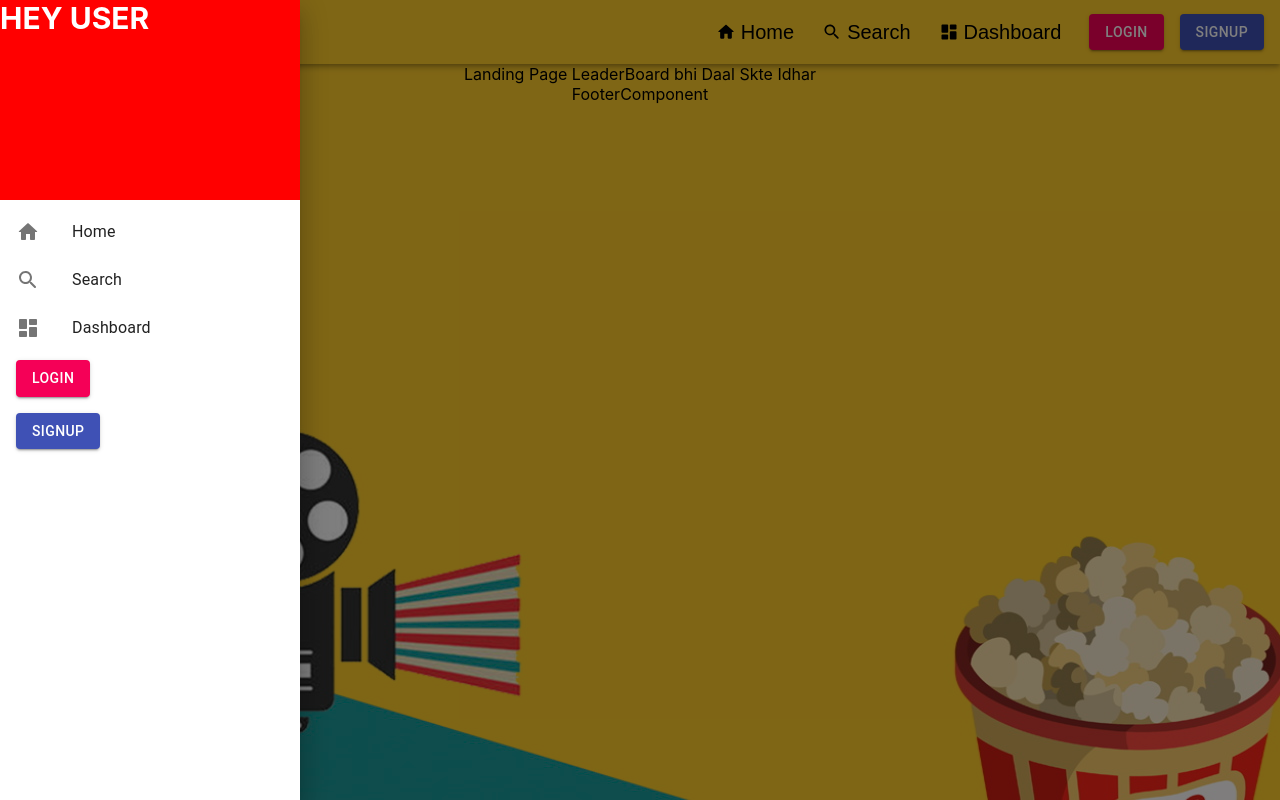
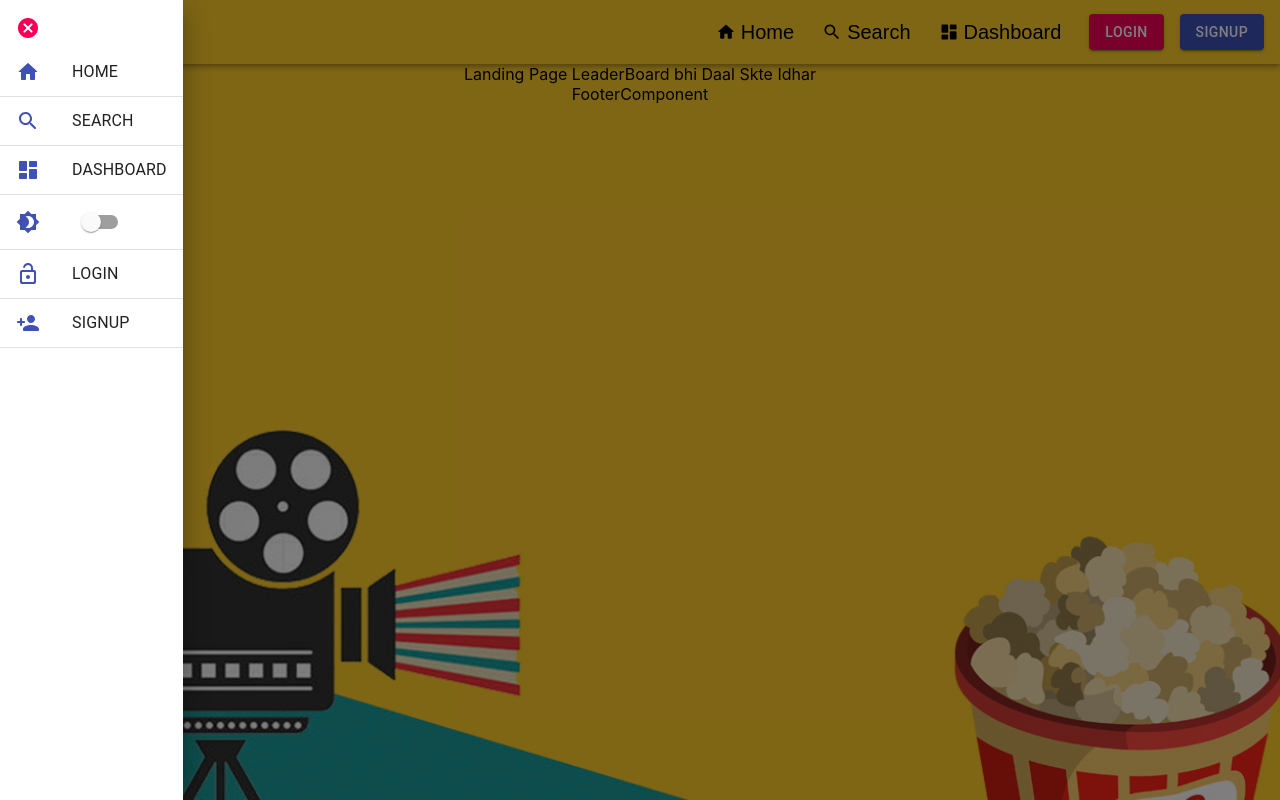
Before and after one commit to Shikhar15606/CineCup, a React (Create React App) app: page / in a window 1280 px wide. Both pictures are taken after a click on the button "menu". Built offline with nearby package versions, Linux system fonts and the light colour scheme; a web font is replaced by a local one.

Commit message:
Drawer updated

```diff
--- a/src/Components/HeaderComponent/HeaderComponent.js
+++ b/src/Components/HeaderComponent/HeaderComponent.js
@@ -11,24 +11,27 @@ import MenuIcon from '@material-ui/icons/Menu';
 import {Hidden} from '@material-ui/core'
 import SearchRoundedIcon from '@material-ui/icons/SearchRounded';
 import HomeRoundedIcon from '@material-ui/icons/HomeRounded';
+import Divider from '@material-ui/core/Divider';
+import SwipeableDrawer from '@material-ui/core/SwipeableDrawer';
+import Brightness4Icon from '@material-ui/icons/Brightness4';
+import List from '@material-ui/core/List';
 
-import SwipeableDrawer from '@material-ui/core/SwipeableDrawer';
-
-import List from '@material-ui/core/List';
-import Divider from '@material-ui/core/Divider';
 import ListItem from '@material-ui/core/ListItem';
 import ListItemIcon from '@material-ui/core/ListItemIcon';
 import ListItemText from '@material-ui/core/ListItemText';
-
+import CancelRoundedIcon from '@material-ui/icons/CancelRounded';
 import clsx from 'clsx';
-
-
-
+import LockOpenRoundedIcon from '@material-ui/icons/LockOpenRounded';
+import PersonAddRoundedIcon from '@material-ui/icons/PersonAddRounded';
+import Paper from '@material-ui/core/Paper';
+import Slide from '@material-ui/core/Slide';
+import Switch from '@material-ui/core/Switch';
 function HeaderComponent(){
 
         const useStyles = makeStyles((theme) => ({
           list: {
-            width: 300,
+
+
           },
           fullList: {
             width: 'auto',
@@ -80,42 +83,60 @@ function HeaderComponent(){
 
                   <React.Fragment >
 
-                    <SwipeableDrawer anchor="left" open={state} onClose={toggleDrawer( false)} onOpen={toggleDrawer(true)}
-                     transitionDuration={ 10 }	>
-                      <div style={{height:200,width:300,background:'red'}}>
+                    <SwipeableDrawer anchor="left" open={state} onClose={toggleDrawer( false)}  onOpen={toggleDrawer(true)} >
+                      {/* <div style={{height:200,width:300,background:'red'}}>
                         <span style={{fontSize:30,fontWeight:'bold',color:'white',}}>
                           HEY USER
                         </span>
 
-                      </div>
+                      </div> */}
                       <List className={classes.list}>
+                      <ListItem  key="Cancel" onClick={toggleDrawer(false)} style={{position:'absoloute',right:0}}>
+
+                      <ListItemIcon> <CancelRoundedIcon color="secondary" /> </ListItemIcon>
+
+                      </ListItem>
                       <Link to="/">
-                      <ListItem button key="Home">
-                      <ListItemIcon> <HomeRoundedIcon /> </ListItemIcon>
-                      <ListItemText primary="Home" />
+                      <ListItem button key="Home" onClick={toggleDrawer(false)}>
+                      <ListItemIcon  > <HomeRoundedIcon color="primary" /> </ListItemIcon>
+                      <ListItemText primary="HOME" />
                       </ListItem>
                       </Link>
-
+                      <Divider />
                       <Link to="/Search">
-                      <ListItem button key="Search">
-                      <ListItemIcon> <SearchRoundedIcon /> </ListItemIcon>
-                      <ListItemText primary="Search" />
+                      <ListItem button key="Search" onClick={toggleDrawer(false)}>
+                      <ListItemIcon> <SearchRoundedIcon color="primary"/> </ListItemIcon>
+                      <ListItemText primary="SEARCH" />
                       </ListItem>
                       </Link>
-
+                      <Divider />
                       <Link to="/dashboard">
-                      <ListItem button key="Dashboard">
-                      <ListItemIcon> <DashboardRoundedIcon /> </ListItemIcon>
-                      <ListItemText primary="Dashboard" />
+                      <ListItem button key="Dashboard" onClick={toggleDrawer(false)}>
+                      <ListItemIcon> <DashboardRoundedIcon color="primary" /> </ListItemIcon>
+                      <ListItemText primary="DASHBOARD" />
                       </ListItem>
                       </Link>
-                      <ListItem button key="Login">
-                      <Button variant="contained" color="secondary" href="/login" className={classes.Button1}> Login</Button>
+                      <Divider />
+                      <ListItem  key="Dark Mode" >
+                      <ListItemIcon> <Brightness4Icon color="primary"/> </ListItemIcon>
+                      {/* <ListItemText primary="DARK MODE" /> */}
+                      <Switch />
                       </ListItem>
-                      <ListItem button key="Signup">
-                      <Button variant="contained" color="primary" href="/signup" className={classes.Button1}> Signup</Button>
+                      <Divider />
+                      <Link to="/login">
+                      <ListItem button key="Login" onClick={toggleDrawer(false)}>
+                      <ListItemIcon> <LockOpenRoundedIcon color="primary" /> </ListItemIcon>
+                      <ListItemText primary="LOGIN" />
                       </ListItem>
-
+                      </Link>
+                      <Divider />
+                      <Link to="/signup">
+                      <ListItem button key="Signup" onClick={toggleDrawer(false)}>
+                      <ListItemIcon> <PersonAddRoundedIcon color="primary"/> </ListItemIcon>
+                      <ListItemText primary="SIGNUP" />
+                      </ListItem>
+                      </Link>
+                      <Divider />
 
                       </List>
                     </SwipeableDrawer>
```
Also changed, not shown: 1 other file (tests, documents, lock files or other folders).
